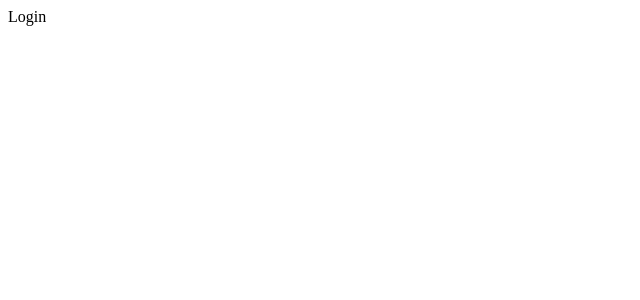
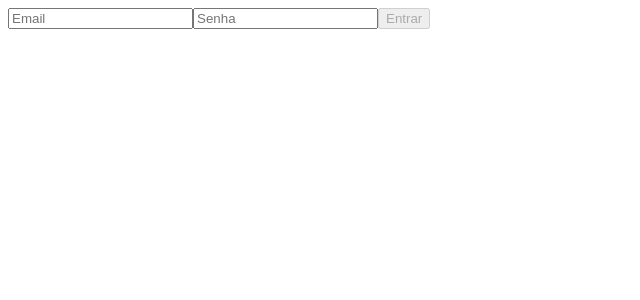
Before and after one commit to matheus-ferreira02/Ebytr-project, a React (Vite) app in the folder frontend/: page / in a window 1280 px wide. Shown: the top 300 px of the page, without its empty margins (0-640 px from the left). Built offline with nearby package versions, Linux system fonts and the light colour scheme.

Commit message:
login inputs with size and format validations

```diff
--- a/frontend/src/pages/Login/index.jsx
+++ b/frontend/src/pages/Login/index.jsx
@@ -1,8 +1,48 @@
-import React from 'react';
+import { useState, useRef } from 'react';
 
 function Login() {
+  const emailRef = useRef();
+  const passwordRef = useRef();
+  const [disabledSubmit, setDisabledSubmit] = useState(true);
+
+  const signIn = (event) => {
+    event.preventDefault();
+    console.log('ola');
+  };
+
+  const verifyFields = () => {
+    const { value: email } = emailRef.current;
+    const { value: password } = passwordRef.current;
+
+    const regexEmail = /^\w+([-+.']\w+)*@\w+([-.]\w+)*\.\w+([-.]\w+)*$/;
+
+    const isValidEmail = regexEmail.test(email);
+    const isValidPassword = password.length >= 6;
+
+    const isValidFields = [isValidEmail, isValidPassword];
+
+    setDisabledSubmit(!isValidFields.every((validField) => validField));
+  };
+
   return (
-    <div>Login</div>
+    <section>
+      <form onSubmit={ signIn }>
+        <input
+          onChange={ verifyFields }
+          type="text" placeholder='Email'
+          ref={ emailRef }
+        />
+
+        <input
+          onChange={ verifyFields }
+          type="text"
+          placeholder='Senha'
+          ref={ passwordRef }
+        />
+
+        <button type="submit" disabled={ disabledSubmit }>Entrar</button>
+      </form>
+    </section>
   );
 }
 
```
